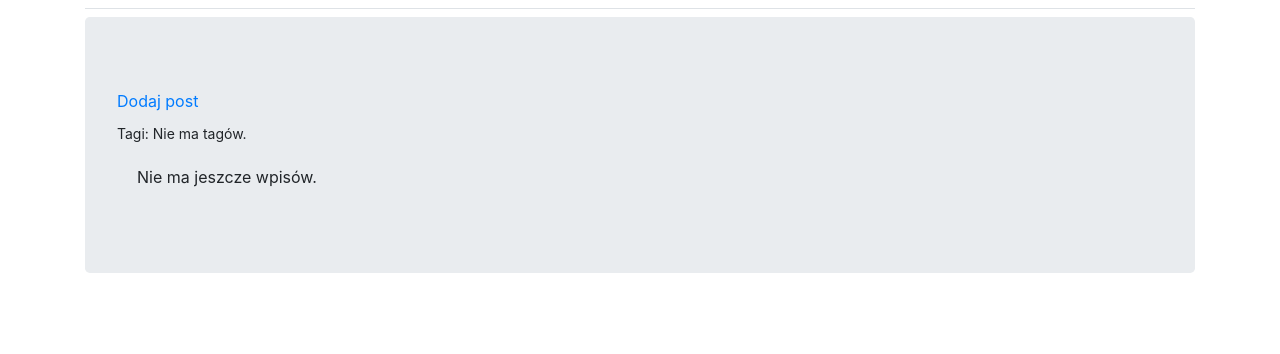
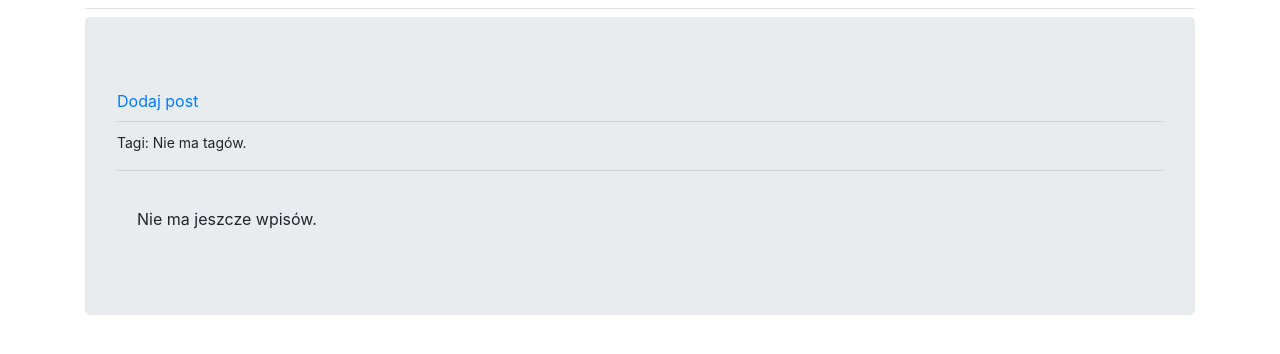
Before and after one commit to RyszardUrbanczyk/addFindTag_blog, a Django app: template templates/program-detail.html in a window 1280 px wide. Shown: the part 70-424 px from the top of the page. Run offline with Django 3.2, Linux system fonts and the light colour scheme; the template is opened without the code that fills it, so the values that code supplies are empty; some libraries are stand-ins or nearby versions.

```diff
--- a/blog_app/forms.py
+++ b/blog_app/forms.py
@@ -42,4 +42,5 @@ class AddTagForm(forms.ModelForm):
 
     class Meta:
         model = Tag
+        # fields = '__all__'
         exclude = ['aplications']
--- a/templates/program-detail.html
+++ b/templates/program-detail.html
@@ -4,13 +4,14 @@
     <h2>{{ program.name }}</h2>
     <a href="{% url 'add-post' %}" class="card-link">Dodaj post</a>
     <p class="text-left text-black-50 mb-2">{{ program.description }}</p>
+    <hr class="mt-2 mb-2">
     <small>Tagi:
         {% for tag in tags %}
             {{ tag.name }}
         {% empty %}
             Nie ma tagów.
         {% endfor %}
-    </small>
+    </small><hr>
 {% endblock %}
 
 {% block content %}
```
Also changed, not shown: blog_app/views.py (+3 -11 lines).
